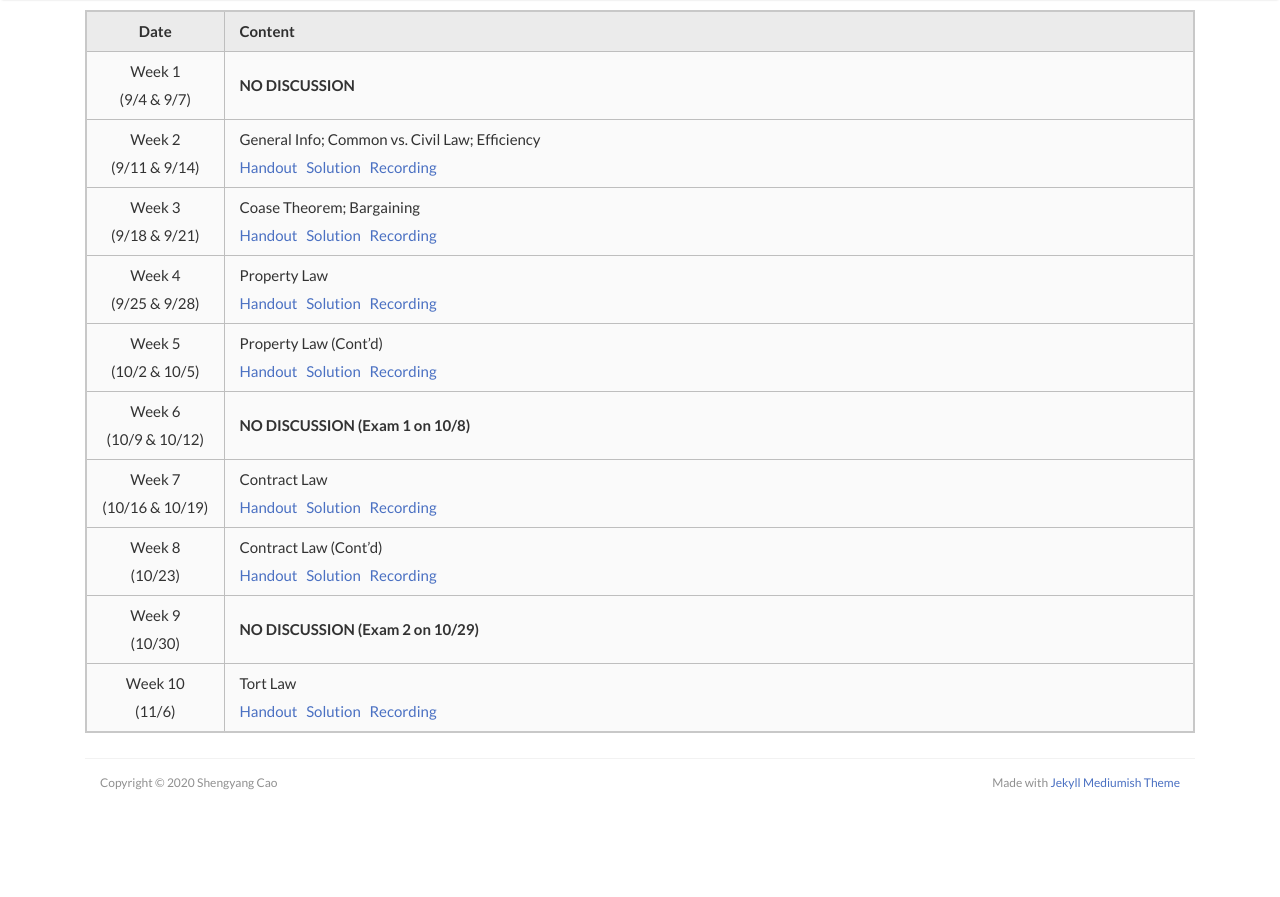
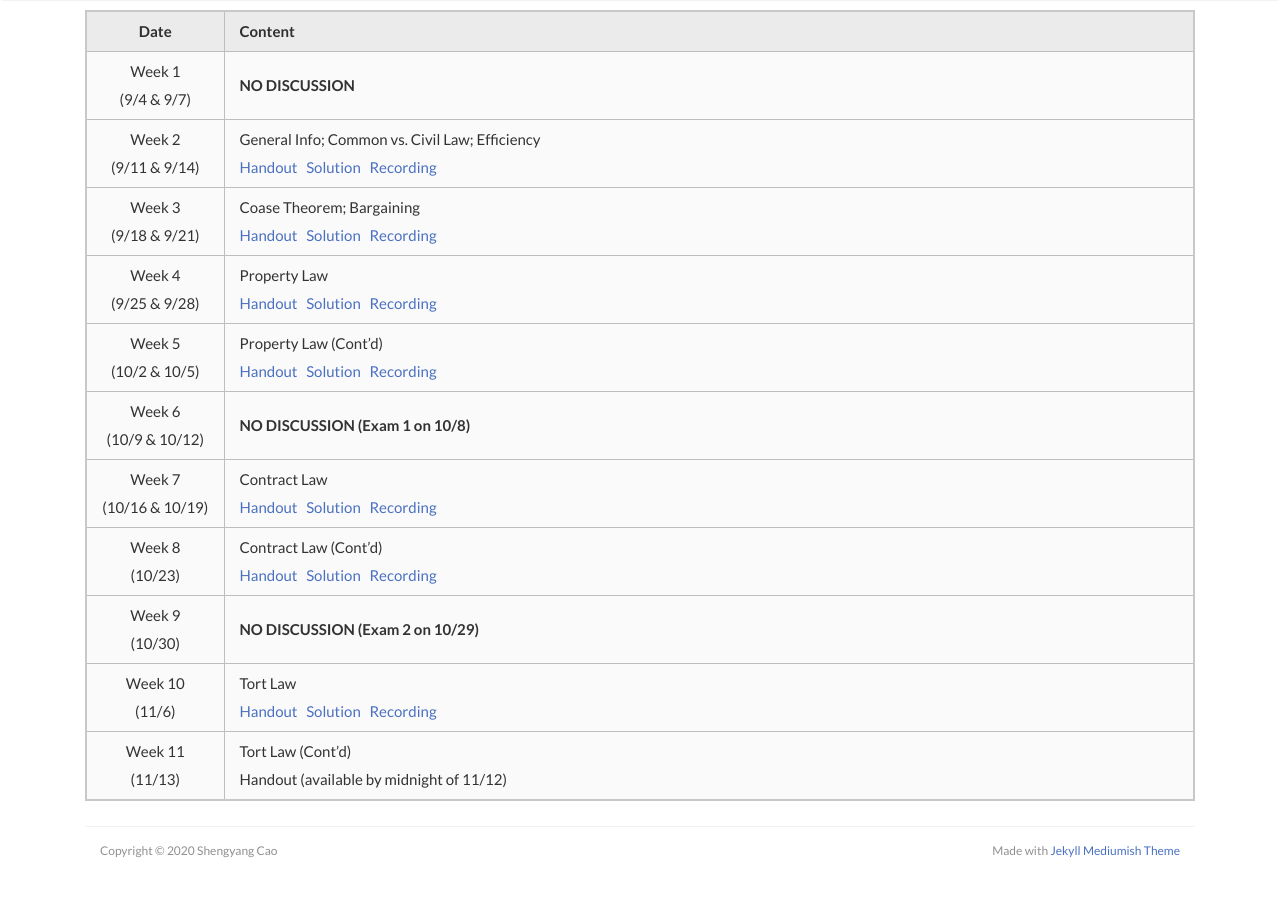
Before and after one commit to scaotravis/scaotravis.github.io, a Jekyll site: the page built from _posts/2020-08-04-teaching-fa-522.md, in a window 1280 px wide and 900 px high, scrolled down 834 px. Shown: the top 897 px of the window. Built offline with Jekyll 4.4.1, drawn with Linux system fonts in a browser that asks for light colours; nearby versions of some CDN libraries; comment, search, counter and statistics services are not loaded; before the commit the page ends 1666 px from its top, so only the background shows below that.

Commit message:
dis 8: update schedule

```diff
--- a/_posts/2020-08-04-teaching-fa-522.md
+++ b/_posts/2020-08-04-teaching-fa-522.md
@@ -39,3 +39,4 @@ permalink: /teaching/fa20-522
 | Week 8 <br> (10/23) | Contract Law (Cont'd) <br> [Handout]({{ site.url }}/downloads/teaching/fa20-522/522_fa20_dis-6_handout.pdf) &nbsp; [Solution]({{ site.url }}/downloads/teaching/fa20-522/522_fa20_dis-6_sol.pdf) &nbsp; [Recording](https://youtu.be/k6AFAftc8as) |
 | Week 9 <br> (10/30) | **NO DISCUSSION (Exam 2 on 10/29)** |
 | Week 10 <br> (11/6) | Tort Law <br> [Handout]({{ site.url }}/downloads/teaching/fa20-522/522_fa20_dis-7_handout.pdf) &nbsp; [Solution]({{ site.url }}/downloads/teaching/fa20-522/522_fa20_dis-7_sol.pdf) &nbsp; [Recording](https://us-lti.bbcollab.com/recording/7c1a34b84b4c4a1188ae780e6a5e0915)|
+| Week 11 <br> (11/13) | Tort Law (Cont'd) <br> Handout (available by midnight of 11/12)|
```
Also changed, not shown: 3 other files.
